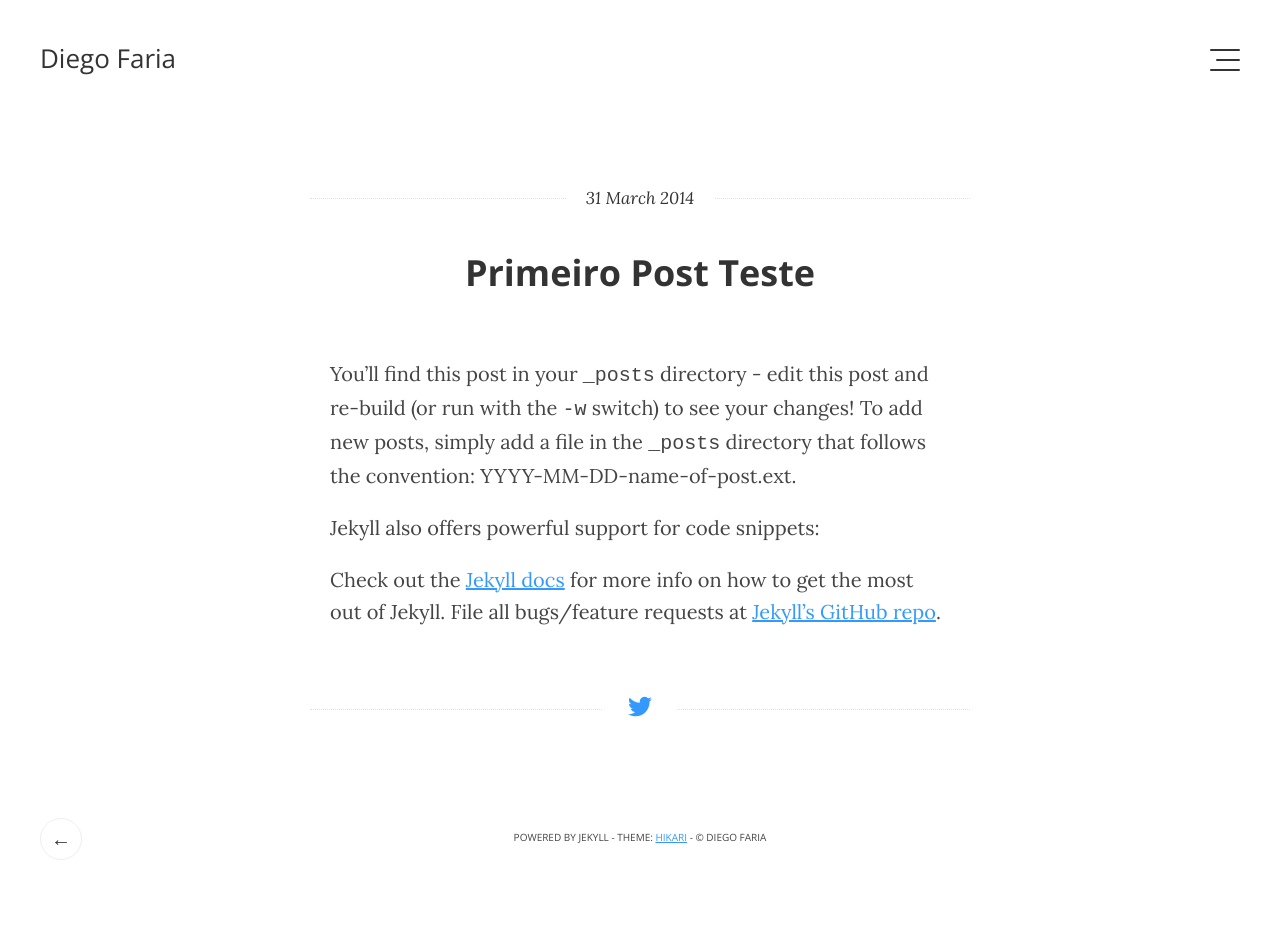
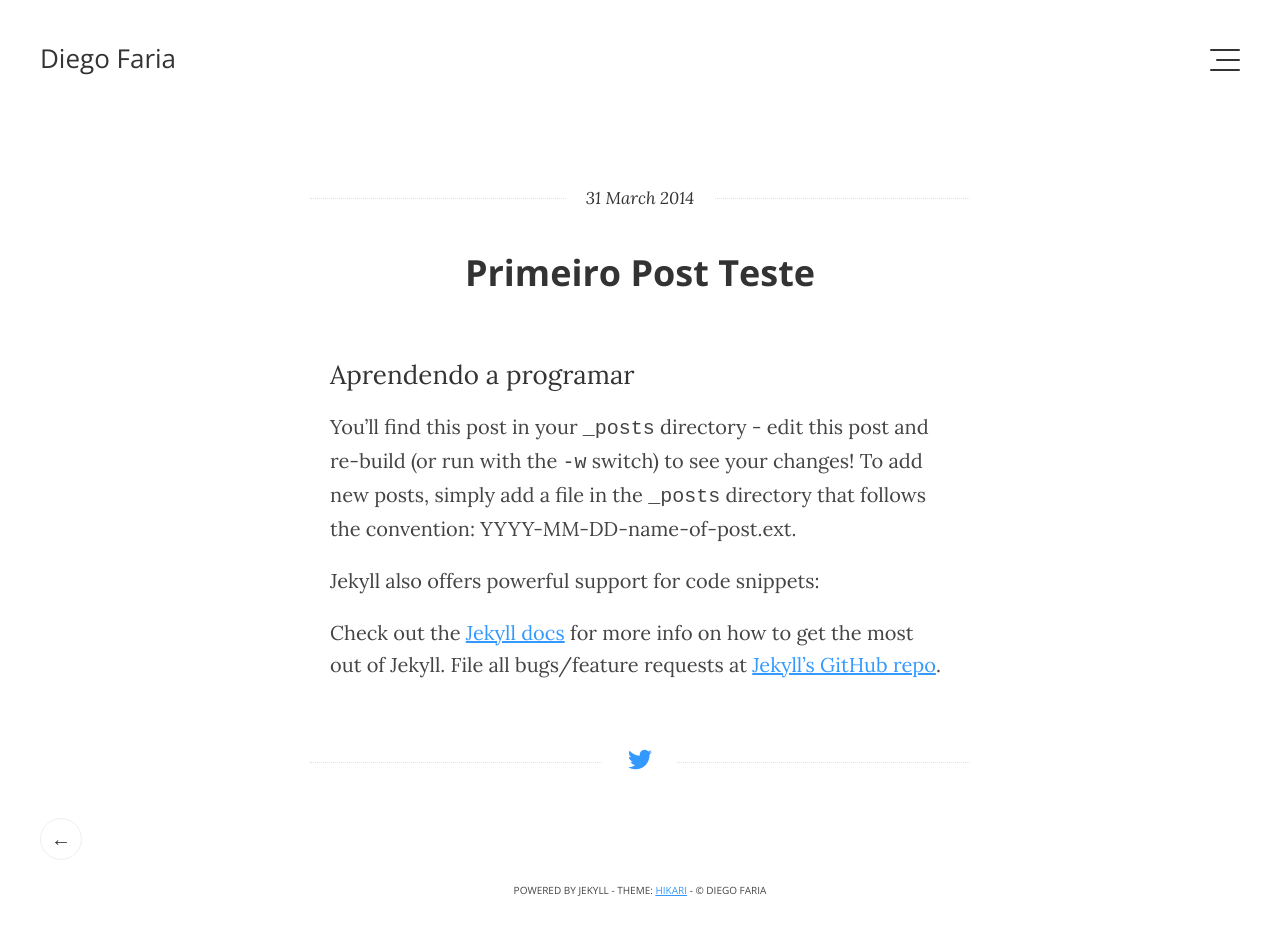
Before and after one commit to diegofaria/diegofaria.github.io, a Jekyll site: the page built from _posts/2014-03-31-teste-post.markdown, in a window 1280 px wide. Built offline with Jekyll 4.4.1, drawn with Linux system fonts in a browser that asks for light colours; Markdown is read by kramdown in place of the engine named in the settings; before the commit the page ends 900 px from its top, so only the background shows below that.

Commit message:
writing a test post

```diff
--- a/_posts/2014-03-31-teste-post.markdown
+++ b/_posts/2014-03-31-teste-post.markdown
@@ -4,6 +4,8 @@ title:  "Primeiro Post Teste"
 date:   2014-03-31 19:00:00
 ---
 
+
+<h3>Aprendendo a programar</h3>
 You'll find this post in your `_posts` directory - edit this post and re-build (or run with the `-w` switch) to see your changes!
 To add new posts, simply add a file in the `_posts` directory that follows the convention: YYYY-MM-DD-name-of-post.ext.
 
```
